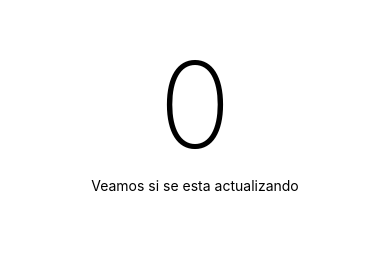
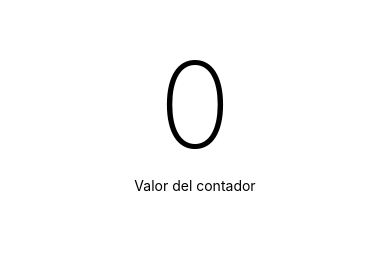
Before and after one commit to jsegomez/counter-app-expo, a React Native app: screen / in a window 390 px wide. Shown: the part 309-576 px from the top of the page. Built offline with nearby package versions, Linux system fonts and the light colour scheme.

Commit message:
Update counter display text for clarity and adjust FloatingActionButton active opacity

```diff
--- a/src/App.tsx
+++ b/src/App.tsx
@@ -14,7 +14,7 @@ export default function App() {
   return (
     <View style={styles.container}>
       <Text style={styles.textHuge}>{count}</Text>
-      <Text>Veamos si se esta actualizando</Text>
+      <Text>Valor del contador</Text>
 
       <View style={styles.buttonContainer}>
         <FloatingActionButton onPress={() => handlePress(1)} title="+" position="right" />
--- a/src/components/FloatingActionButton.tsx
+++ b/src/components/FloatingActionButton.tsx
@@ -11,6 +11,7 @@ export default function FloatingActionButton({ onPress, title, position }: Float
   return (
     <View>
         <TouchableOpacity
+            activeOpacity={0.7}
             onPress={onPress}
             style={[styles.floatingBotton, position === 'right' ? { right: 30 } : { left: 30 }]}
         >
```
